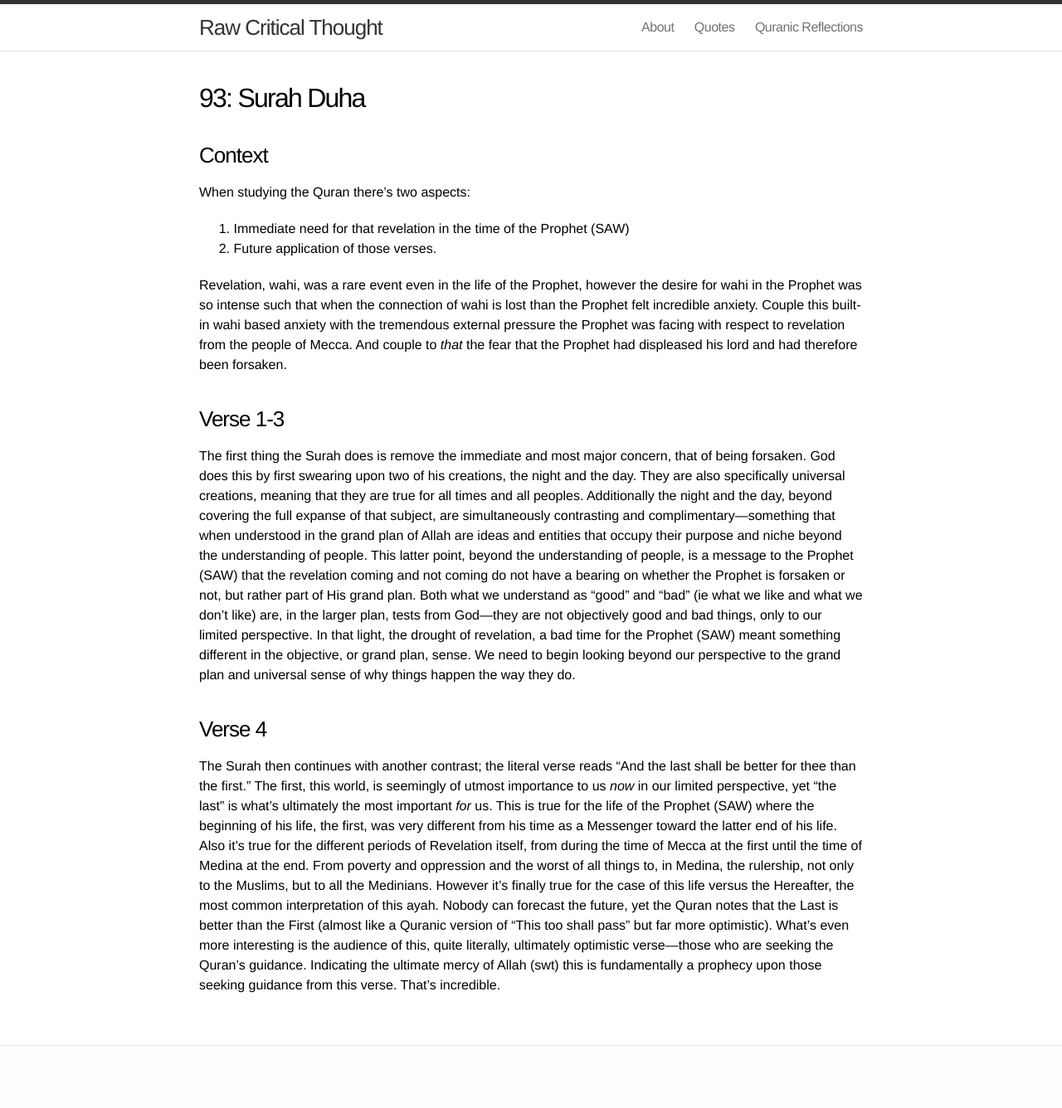
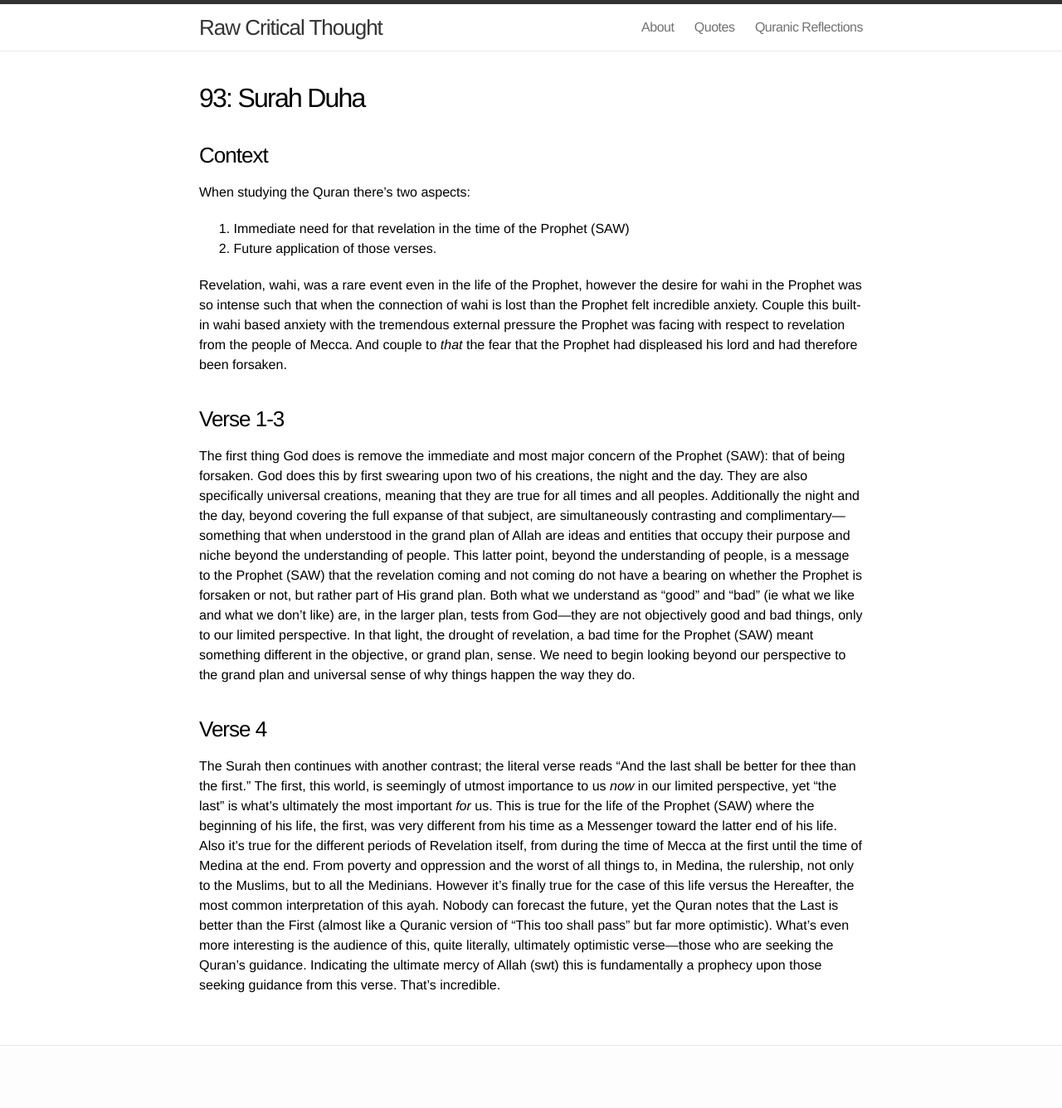
Before and after one commit to jauzeyimam/jauzeyimam.github.io, a Jekyll site: the page built from _quran/93-duha.md, in a window 1280 px wide. Shown: the whole page at 83% size. Built offline with Jekyll 4.4.1, drawn with Linux system fonts in a browser that asks for light colours.

Commit message:
edits on surah duha

```diff
--- a/_quran/93-duha.md
+++ b/_quran/93-duha.md
@@ -16,7 +16,7 @@ Revelation, wahi, was a rare event even in the life of the Prophet, however the
 
 ### Verse 1-3
 
-The first thing the Surah does is remove the immediate and most major concern, that of being forsaken.  God does this by first swearing upon two of his creations, the night and the day.  They are also specifically universal creations, meaning that they are true for all times and all peoples.  Additionally the night and the day, beyond covering the full expanse of that subject, are simultaneously contrasting and complimentary—something that when understood in the grand plan of Allah are ideas and entities that occupy their purpose and niche beyond the understanding of people.  This latter point, beyond the understanding of people, is a message to the Prophet (SAW) that the revelation coming and not coming do not have a bearing on whether the Prophet is forsaken or not, but rather part of His grand plan.  Both what we understand as "good" and "bad" (ie what we like and what we don't like) are, in the larger plan, tests from God—they are not objectively good and bad things, only to our limited perspective.  In that light, the drought of revelation, a bad time for the Prophet (SAW) meant something different in the objective, or grand plan, sense.  We need to begin looking beyond our perspective to the grand plan and universal sense of why things happen the way they do.
+The first thing God does is remove the immediate and most major concern of the Prophet (SAW): that of being forsaken.  God does this by first swearing upon two of his creations, the night and the day.  They are also specifically universal creations, meaning that they are true for all times and all peoples.  Additionally the night and the day, beyond covering the full expanse of that subject, are simultaneously contrasting and complimentary—something that when understood in the grand plan of Allah are ideas and entities that occupy their purpose and niche beyond the understanding of people.  This latter point, beyond the understanding of people, is a message to the Prophet (SAW) that the revelation coming and not coming do not have a bearing on whether the Prophet is forsaken or not, but rather part of His grand plan.  Both what we understand as "good" and "bad" (ie what we like and what we don't like) are, in the larger plan, tests from God—they are not objectively good and bad things, only to our limited perspective.  In that light, the drought of revelation, a bad time for the Prophet (SAW) meant something different in the objective, or grand plan, sense.  We need to begin looking beyond our perspective to the grand plan and universal sense of why things happen the way they do.
 
 ### Verse 4
 
```
